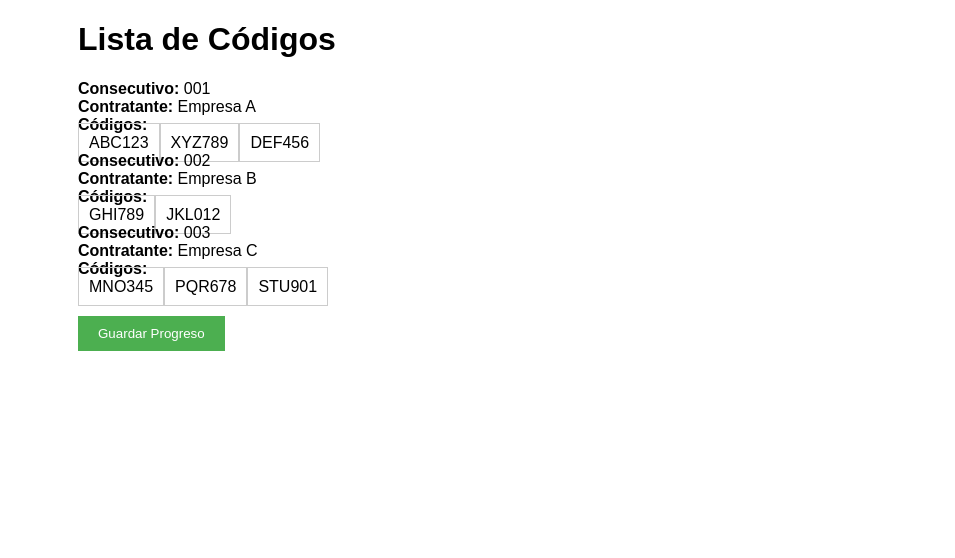
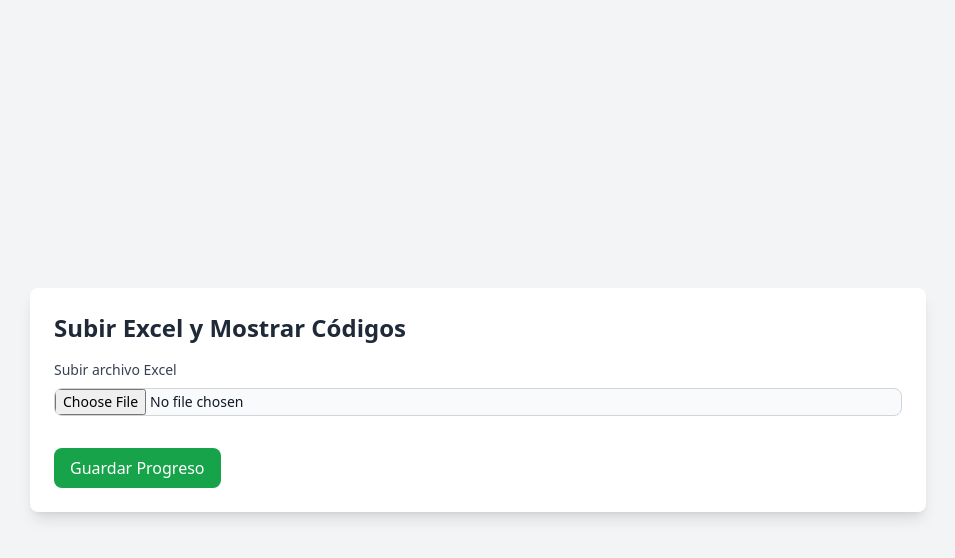
Before and after one commit to chandler30/RUP, a plain HTML site: page index.html in a window 1280 px wide. Shown: the whole page, without its empty margins (162-1117 px from the left). Drawn offline with nearby package versions, Linux system fonts and the light colour scheme.

Commit message:
Update index.html

```diff
--- a/index.html
+++ b/index.html
@@ -3,119 +3,113 @@
 <head>
     <meta charset="UTF-8">
     <meta name="viewport" content="width=device-width, initial-scale=1.0">
-    <title>Lista de Códigos</title>
-    <style>
-        body {
-            font-family: Arial, sans-serif;
-            margin: 20px;
-        }
-        .container {
-            max-width: 800px;
-            margin: 0 auto;
-        }
-        .item {
-            border: 1px solid #ccc;
-            padding: 10px;
-            margin: 5px 0;
-            cursor: pointer;
-        }
-        .highlighted {
-            background-color: #ffff99;
-            border-color: #ffcc00;
-        }
-        .save-button {
-            padding: 10px 20px;
-            background-color: #4CAF50;
-            color: white;
-            border: none;
-            cursor: pointer;
-            margin-top: 20px;
-        }
-        .save-button:hover {
-            background-color: #45a049;
-        }
-    </style>
+    <title>Subir Excel y Mostrar Códigos</title>
+    <!-- Tailwind CSS CDN -->
+    <script src="https://cdn.tailwindcss.com"></script>
+    <!-- XLSX Library CDN -->
+    <script src="https://cdnjs.cloudflare.com/ajax/libs/xlsx/0.18.5/xlsx.full.min.js"></script>
 </head>
-<body>
-    <div class="container">
-        <h1>Lista de Códigos</h1>
-        <div id="list"></div>
-        <button class="save-button" onclick="saveProgress()">Guardar Progreso</button>
+<body class="bg-gray-100 min-h-screen flex items-center justify-center p-4">
+    <div class="container max-w-4xl mx-auto bg-white p-6 rounded-lg shadow-lg">
+        <h1 class="text-2xl font-bold text-gray-800 mb-4">Subir Excel y Mostrar Códigos</h1>
+
+        <!-- Input para subir el archivo -->
+        <div class="mb-4">
+            <label class="block text-sm font-medium text-gray-700 mb-2" for="excelFile">Subir archivo Excel</label>
+            <input type="file" id="excelFile" accept=".xls,.xlsx" class="block w-full text-sm text-gray-900 border border-gray-300 rounded-lg cursor-pointer bg-gray-50 focus:outline-none focus:ring-2 focus:ring-blue-500">
+        </div>
+
+        <!-- Contenedor para mostrar los datos -->
+        <div id="list" class="space-y-4"></div>
+
+        <!-- Botón para guardar progreso -->
+        <button id="saveButton" class="mt-4 px-4 py-2 bg-green-600 text-white rounded-lg hover:bg-green-700 focus:outline-none focus:ring-2 focus:ring-green-500">Guardar Progreso</button>
     </div>
 
     <script>
-        // Datos de ejemplo (reemplaza esto con tus datos reales del Excel)
-        const data = [
-            { consecutivo: "001", contratante: "Empresa A", codigos: "ABC123, XYZ789, DEF456" },
-            { consecutivo: "002", contratante: "Empresa B", codigos: "GHI789, JKL012" },
-            { consecutivo: "003", contratante: "Empresa C", codigos: "MNO345, PQR678, STU901" }
-        ];
+        // Escuchar el evento de cambio en el input de archivo
+        document.getElementById('excelFile').addEventListener('change', function(e) {
+            const file = e.target.files[0];
+            if (file) {
+                const reader = new FileReader();
+                reader.onload = function(e) {
+                    const data = new Uint8Array(e.target.result);
+                    const workbook = XLSX.read(data, { type: 'array' });
+                    const sheetName = workbook.SheetNames[0];
+                    const sheet = workbook.Sheets[sheetName];
+                    const jsonData = XLSX.utils.sheet_to_json(sheet);
+
+                    // Mostrar los datos
+                    displayData(jsonData);
+                };
+                reader.readAsArrayBuffer(file);
+            }
+        });
 
         // Función para mostrar los datos
-        function displayData() {
+        function displayData(data) {
             const list = document.getElementById('list');
             list.innerHTML = '';
 
-            data.forEach((item, index) => {
-                const codesArray = item.codigos.split(', ');
+            data.forEach(item => {
+                const codes = item['CODIGOS'] ? item['CODIGOS'].split(', ') : [];
                 const itemDiv = document.createElement('div');
+                itemDiv.className = 'border border-gray-200 p-4 rounded-lg';
                 itemDiv.innerHTML = `
-                    <div><strong>Consecutivo:</strong> ${item.consecutivo}</div>
-                    <div><strong>Contratante:</strong> ${item.contratante}</div>
-                    <div><strong>Códigos:</strong></div>
+                    <p class="text-sm text-gray-600"><strong>Consecutivo:</strong> ${item['CONSECUTIVO EN EL RUP'] || 'N/A'}</p>
+                    <p class="text-sm text-gray-600"><strong>Contratante:</strong> ${item['CONTRATANTE'] || 'N/A'}</p>
+                    <p class="text-sm text-gray-600"><strong>Códigos:</strong></p>
+                    <div class="flex flex-wrap gap-2 mt-2"></div>
                 `;
 
-                const codesContainer = document.createElement('div');
-                codesArray.forEach(code => {
+                const codesContainer = itemDiv.querySelector('div');
+                codes.forEach(code => {
                     const codeSpan = document.createElement('span');
                     codeSpan.textContent = code;
-                    codeSpan.className = 'item';
+                    codeSpan.className = 'inline-block px-3 py-1 bg-gray-200 text-gray-800 text-sm rounded-full cursor-pointer hover:bg-gray-300';
                     codeSpan.onclick = () => toggleHighlight(codeSpan);
                     codesContainer.appendChild(codeSpan);
                 });
 
-                itemDiv.appendChild(codesContainer);
                 list.appendChild(itemDiv);
             });
 
-            // Cargar el progreso guardado
+            // Cargar progreso guardado
             loadProgress();
         }
 
         // Función para resaltar o quitar resaltado
         function toggleHighlight(element) {
-            element.classList.toggle('highlighted');
+            element.classList.toggle('bg-yellow-300');
+            element.classList.toggle('text-gray-900');
         }
 
         // Función para guardar el progreso
-        function saveProgress() {
-            const items = document.querySelectorAll('.item');
+        document.getElementById('saveButton').addEventListener('click', function() {
+            const items = document.querySelectorAll('#list span');
             const highlighted = [];
             items.forEach((item, index) => {
-                if (item.classList.contains('highlighted')) {
+                if (item.classList.contains('bg-yellow-300')) {
                     highlighted.push(index);
                 }
             });
             localStorage.setItem('highlightedCodes', JSON.stringify(highlighted));
             alert('Progreso guardado exitosamente');
-        }
+        });
 
         // Función para cargar el progreso
         function loadProgress() {
             const saved = localStorage.getItem('highlightedCodes');
             if (saved) {
                 const highlighted = JSON.parse(saved);
-                const items = document.querySelectorAll('.item');
+                const items = document.querySelectorAll('#list span');
                 highlighted.forEach(index => {
                     if (items[index]) {
-                        items[index].classList.add('highlighted');
+                        items[index].classList.add('bg-yellow-300', 'text-gray-900');
                     }
                 });
             }
         }
-
-        // Mostrar los datos al cargar la página
-        window.onload = displayData;
     </script>
 </body>
 </html>
```
